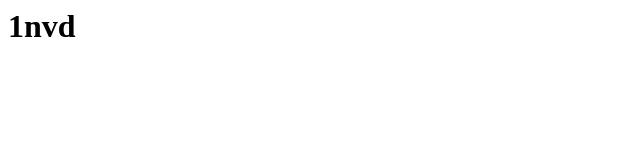
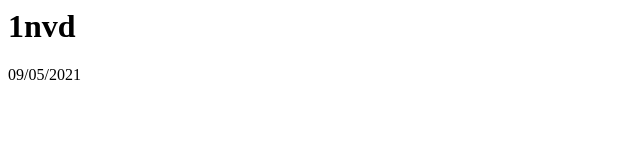
Before and after one commit to 1nvd/1nvd, a plain HTML site: page index.html in a window 1280 px wide. Shown: the full height of the page, 0-640 px from the left. Drawn offline with Linux system fonts and the light colour scheme.

Commit message:
Update index.html

```diff
--- a/index.html
+++ b/index.html
@@ -4,5 +4,6 @@
   </head>
   <body>
     <h1> 1nvd </h1>
+    <p> 09/05/2021 </p>
   </body>
 </html>
```
